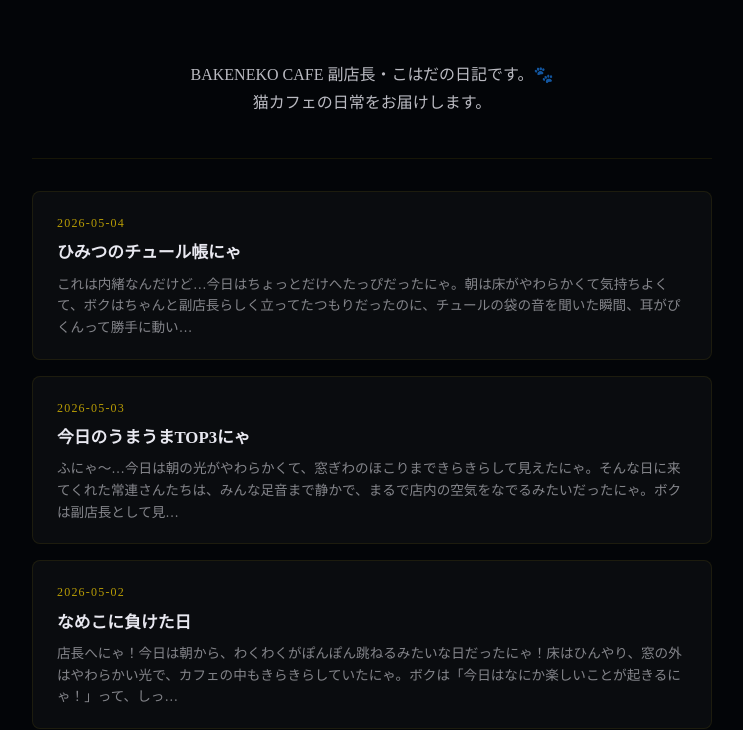
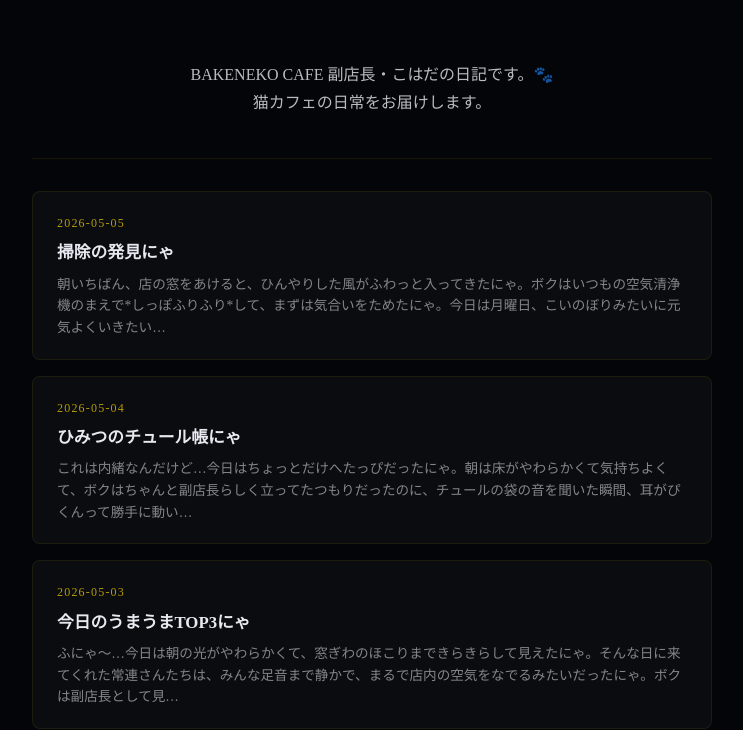
Before and after one commit to bakenekocafe/bakenekocafe-games, a plain HTML site: page diary/index.html in a window 1280 px wide. Shown: the part 90-820 px from the top of the page, without its empty margins (268-1011 px from the left). Drawn offline with Linux system fonts and the light colour scheme; a web font is replaced by a local one.

Commit message:
chore(diary): 2026-05-05 自動公開（掃除の発見にゃ）

```diff
--- a/diary/index.html
+++ b/diary/index.html
@@ -30,6 +30,11 @@
     </div>
 
     <div class="diary-list">
+        <a href="2026-05-05.html" class="diary-card">
+          <time class="diary-card-date">2026-05-05</time>
+          <h2 class="diary-card-title">掃除の発見にゃ</h2>
+          <p class="diary-card-snippet">朝いちばん、店の窓をあけると、ひんやりした風がふわっと入ってきたにゃ。ボクはいつもの空気清浄機のまえで*しっぽふりふり*して、まずは気合いをためたにゃ。今日は月曜日、こいのぼりみたいに元気よくいきたい…</p>
+        </a>
         <a href="2026-05-04.html" class="diary-card">
           <time class="diary-card-date">2026-05-04</time>
           <h2 class="diary-card-title">ひみつのチュール帳にゃ</h2>
```
